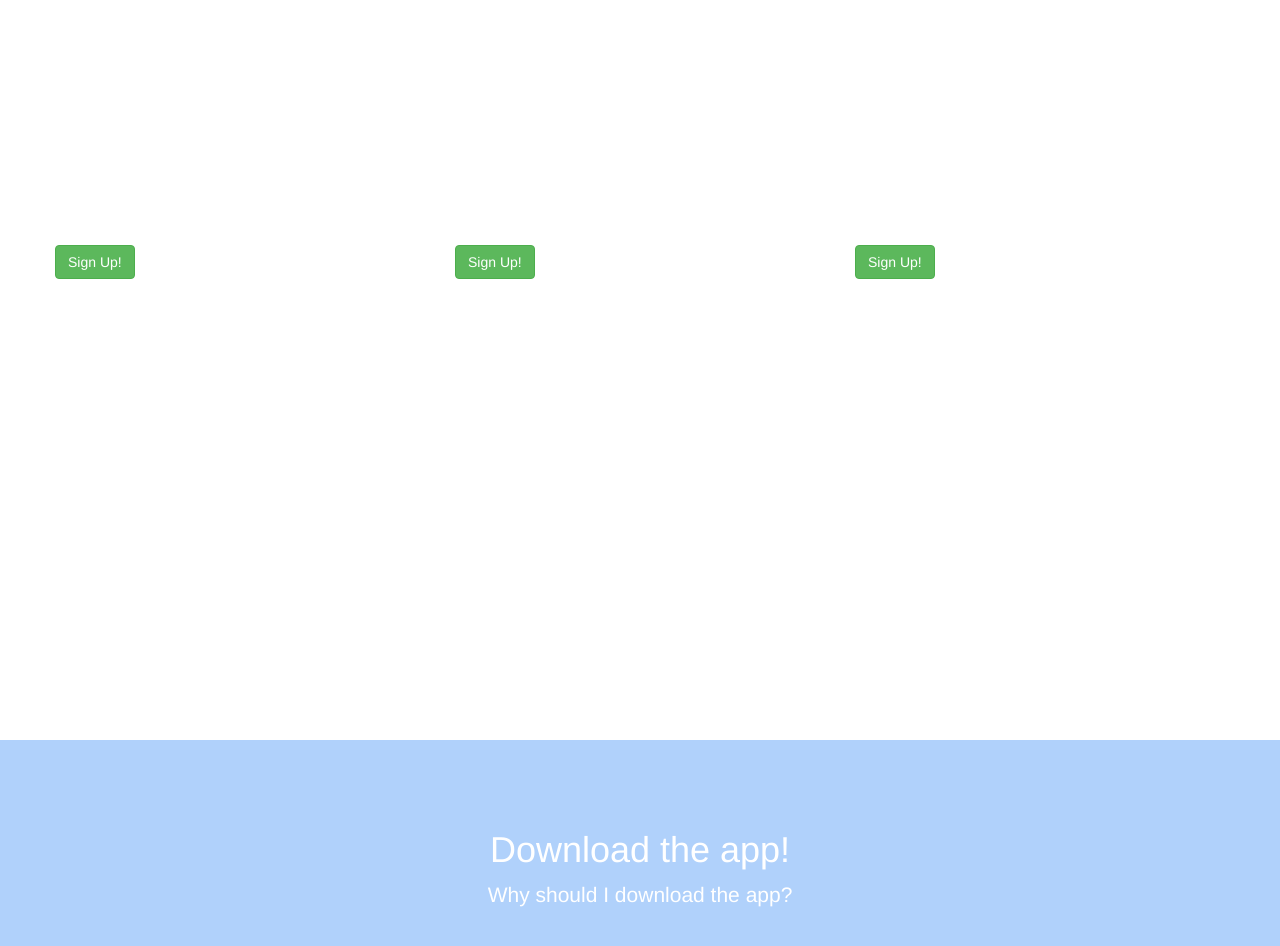
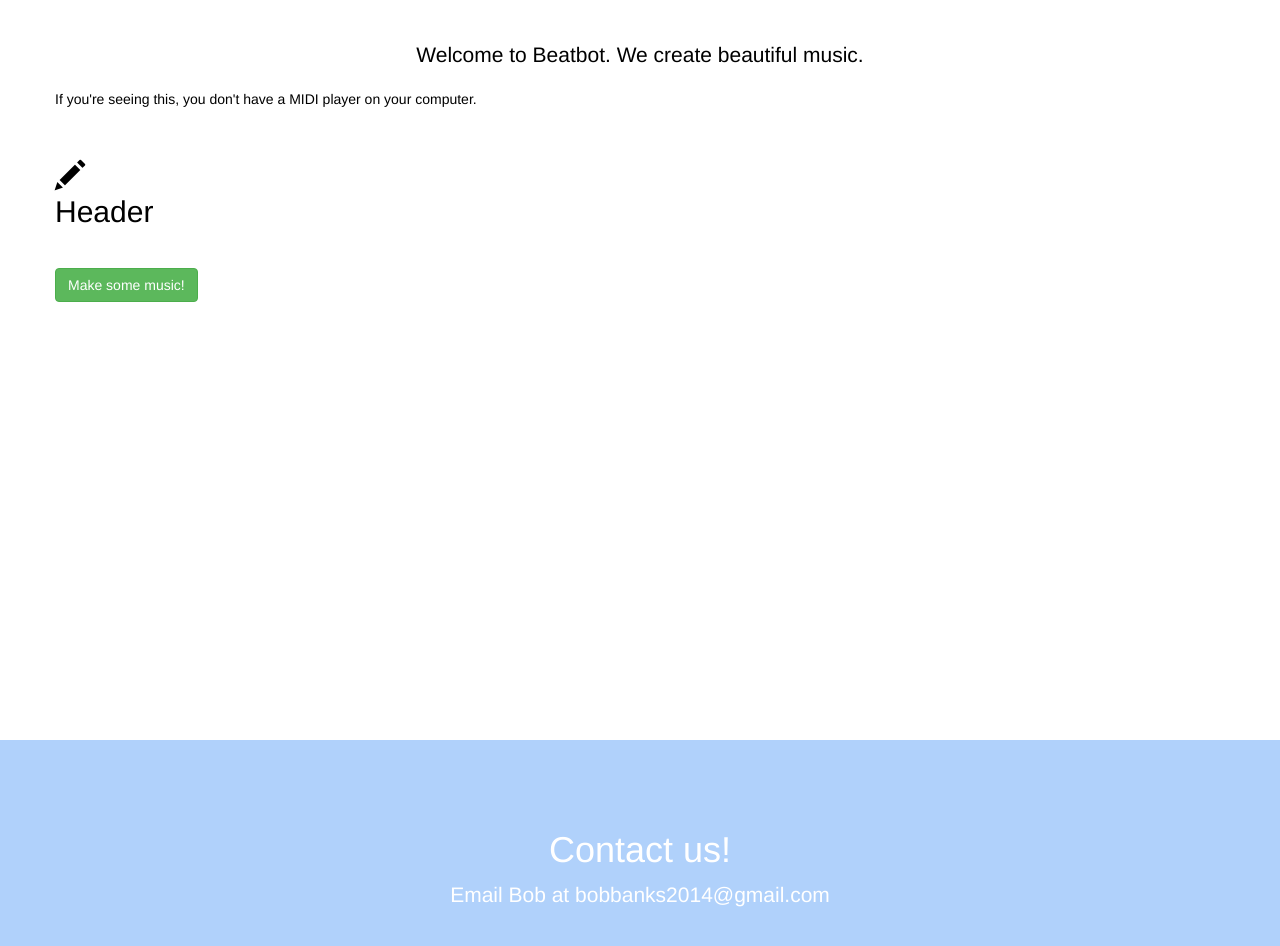
Before and after one commit to davepagurek/Chordi.co, a plain HTML site: page index.html in a window 1280 px wide. Shown: the part 860-1806 px from the top of the page. Drawn offline with nearby package versions, Linux system fonts and the light colour scheme.

Commit message:
more stuff

```diff
--- a/index.html
+++ b/index.html
@@ -8,6 +8,7 @@
     <title>BeatBox</title>
 
     <!-- Bootstrap -->
+    <link rel="stylesheet" href="https://maxcdn.bootstrapcdn.com/font-awesome/4.4.0/css/font-awesome.min.css">
     <link href="css/bootstrap.min.css" rel="stylesheet">
 
     <!-- HTML5 shim and Respond.js for IE8 support of HTML5 elements and media queries -->
@@ -49,6 +50,9 @@
       margin-top: 100px;
       font-size: 300%;
     }
+    .black {
+      color: black;
+    }
     #footer {
       background-color: lightblue;
     }
@@ -75,9 +79,9 @@
         </div>
         <div class="collapse navbar-collapse">
           <ul class="nav navbar-nav navbar-right">
-            <li class="active"><a href="#home">Home</a></li>
-            <li><a href="#about">About</a></li>
-            <li><a href="#contact">Contact</a></li>
+            <li class="active"><a href="#topContainer">Home</a></li>
+            <li><a href="#beatbox">BeatBox</a></li>
+            <li><a href="#footer">Contact</a></li>
           </ul>
         </div>
       </div>
@@ -87,38 +91,32 @@
         <div class="col-md-6 col-md-offset-3" id="topRow">
           <h1 class="marginTop">BeatBot</h1>
           <p class="lead">Procedural music, taught with data from real artists</p>
-          <p> Welcome to Beatbot. We create beautiful music.</p>
         </div>
       </div>
     </div>
-    <div class="container contentContainer">
+    <div class="container contentContainer black" id="beatbox">
       <div class="row" class="center">
         <h1 class="center title"></h1>
-        <p class="lead center">Summary of my awesomeness</p>
+        <p class="lead center">Welcome to Beatbot. We create beautiful music.</p>
+        <object data="test.mid">
+          <param name="loop" value="10"/>
+          If you're seeing this, you don't have a MIDI player
+          on your computer.
+        </object>
         <div class="row marginBottom">
-          <div class="col-md-4 marginTop">
-            <h2><span class="glyphicon glyphicon-music"></span>Simple</h2>
-            <p>This is my coolio appio.</p>
-            <button class="btn btn-success marginTop">Sign Up!</button>
-          </div>
-          <div class="col-md-4 marginTop">
-            <h2><span class="glyphicon glyphicon-off"></span> Header</h2>
-            <p>This is my coolio appio.</p>
-            <button class="btn btn-success marginTop">Sign Up!</button>
-          </div>
-          <div class="col-md-4 marginTop">
+          <div class="col-md-1 marginTop">
             <h2><span class="glyphicon glyphicon-pencil"></span> Header</h2>
-            <p>This is my coolio appio.</p>
-            <button class="btn btn-success marginTop">Sign Up!</button>
+
+            <button class="btn btn-success marginTop">Make some music!</button>
           </div>
         </div>
       </div>
     </div>
     <div class="container contentContainer" id="footer">
       <div class="row">
-        <h1 class="center">Download the app!
+        <h1 class="center">Contact us!
         </h1>
-        <p class="lead center">Why should I download the app?</p>
+        <p class="lead center">Email Bob at bobbanks2014@gmail.com</p>
 
       </div>
     </div>
```
Also changed, not shown: 1 other file.
